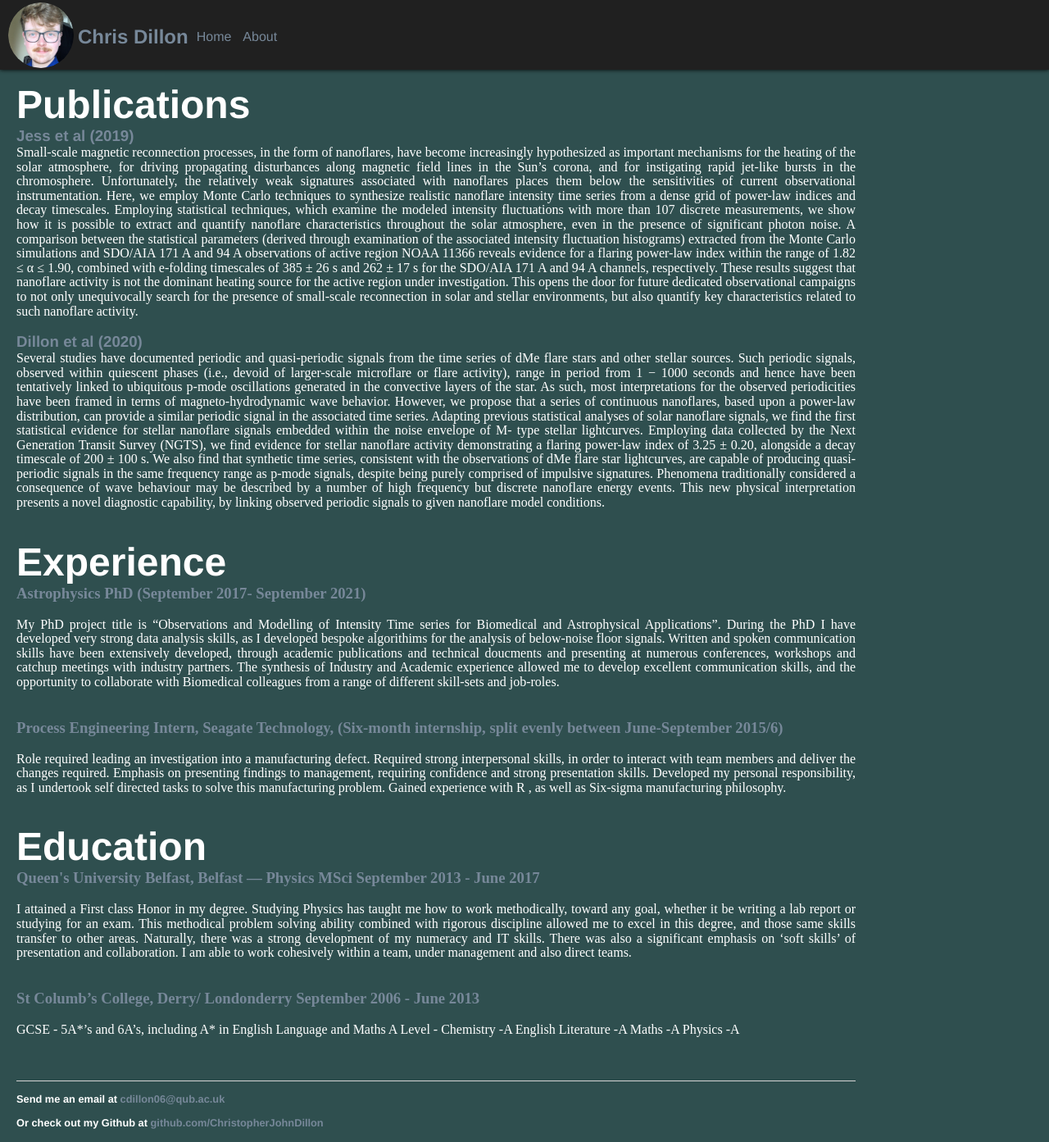
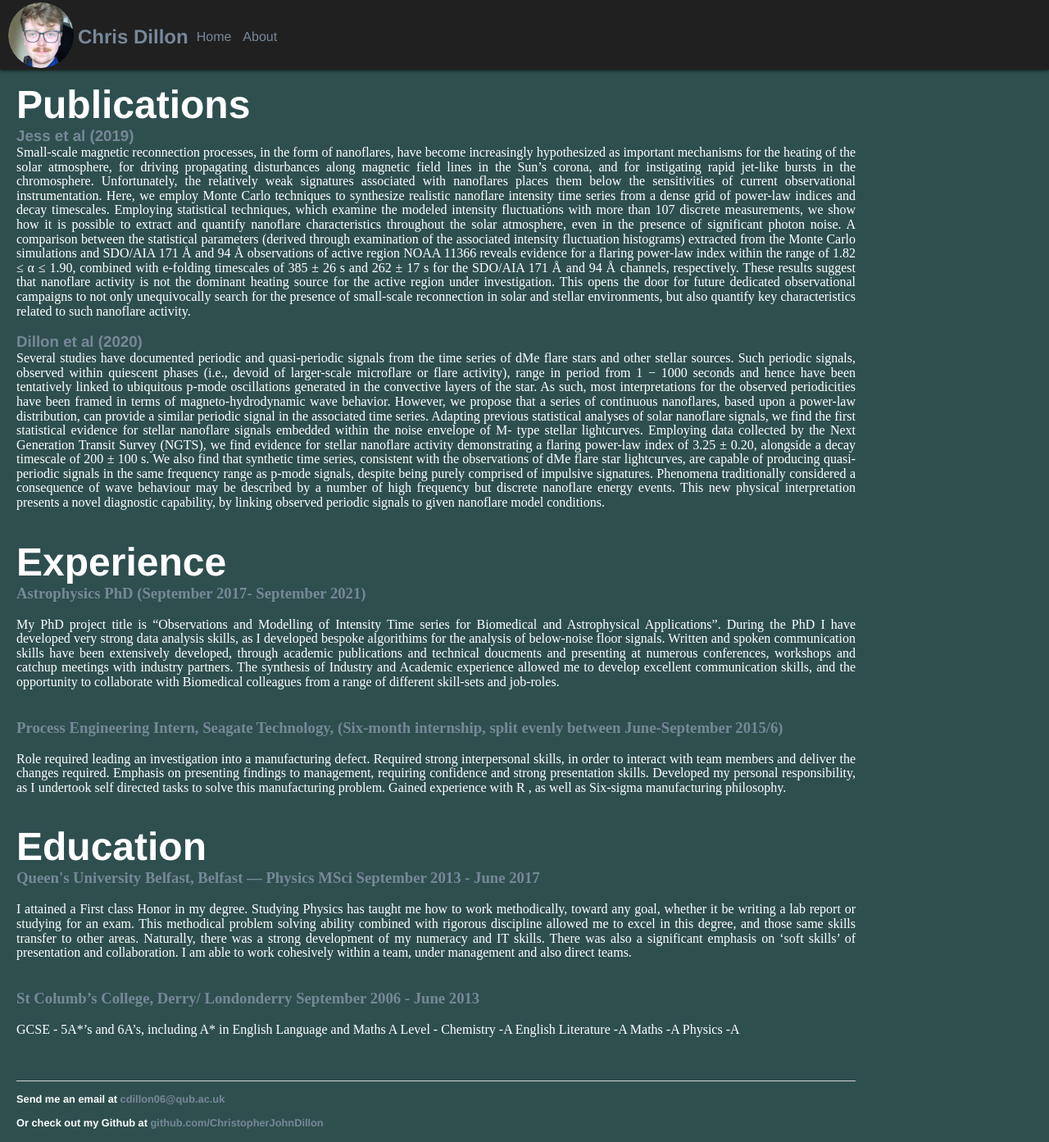
Before and after one commit to ChristopherJohnDillon/ChrisDillon.github.io, a Jekyll site: the page built from index.html, in a window 1280 px wide and 1393 px high. Shown: the whole window at 82% size. Built offline with Jekyll 4.4.1, drawn with Linux system fonts in a browser that asks for light colours.

```diff
--- a/index.html
+++ b/index.html
@@ -28,8 +28,8 @@ the relatively weak signatures associated with nanoflares places them below the
 techniques to synthesize realistic nanoflare intensity time series from a dense grid of power-law indices and decay timescales. Employing statistical techniques,
 which examine the modeled intensity fluctuations with more than 107 discrete measurements, we show how it is possible to extract and quantify nanoflare characteristics
 throughout the solar atmosphere, even in the presence of significant photon noise. A comparison between the statistical parameters (derived through examination of the
-associated intensity fluctuation histograms) extracted from the Monte Carlo simulations and SDO/AIA 171 A and 94 A observations of active region NOAA 11366 reveals evidence for a flaring power-law
-index within the range of 1.82 ≤ α ≤ 1.90, combined with e-folding timescales of 385 ± 26 s and 262 ± 17 s for the SDO/AIA 171 A and 94 A channels, respectively.
+associated intensity fluctuation histograms) extracted from the Monte Carlo simulations and SDO/AIA 171 Å and 94 Å observations of active region NOAA 11366 reveals evidence for a flaring power-law
+index within the range of 1.82 ≤ α ≤ 1.90, combined with e-folding timescales of 385 ± 26 s and 262 ± 17 s for the SDO/AIA 171 Å and 94 Å channels, respectively.
 These results suggest that nanoflare activity is not the dominant heating source for the active region under investigation. This opens the door for future dedicated observational
 campaigns to not only unequivocally search for the presence of small-scale reconnection in solar and stellar environments, but also quantify key characteristics related to such nanoflare activity.
 </p>
```
